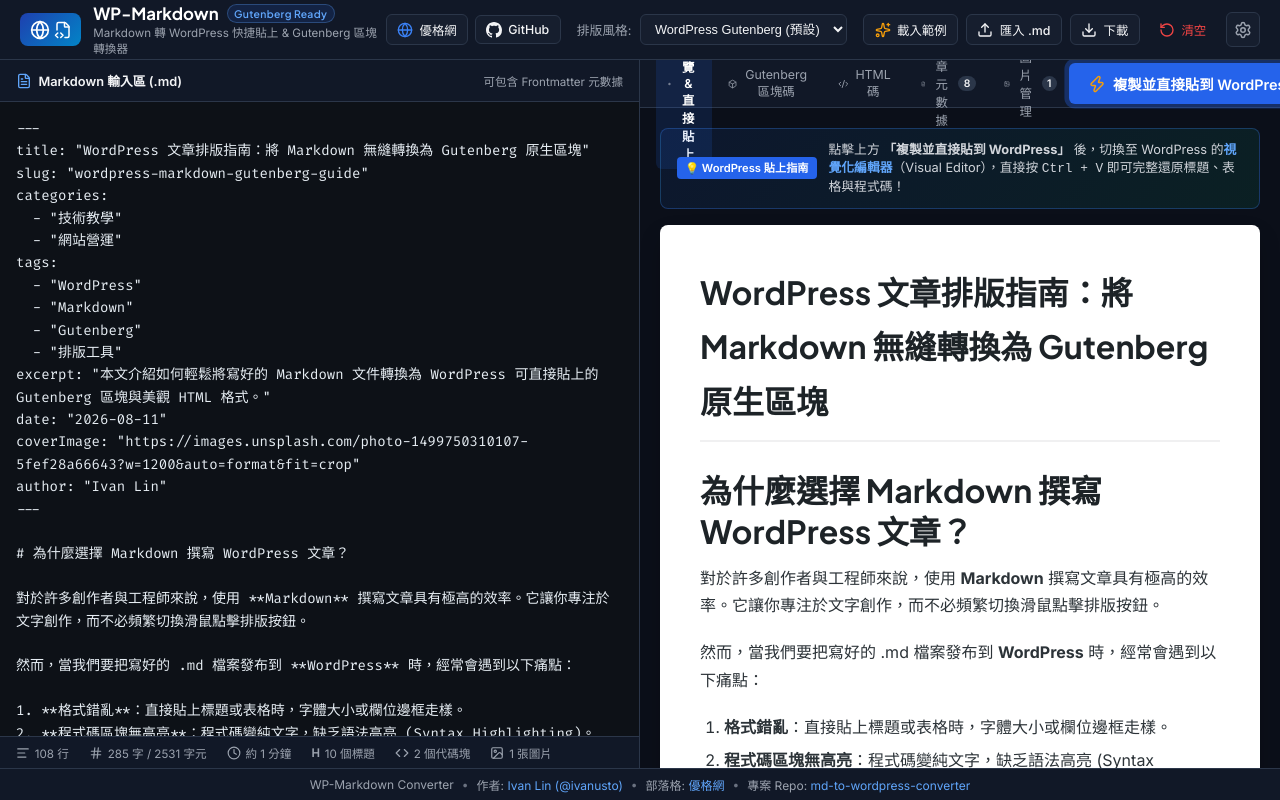
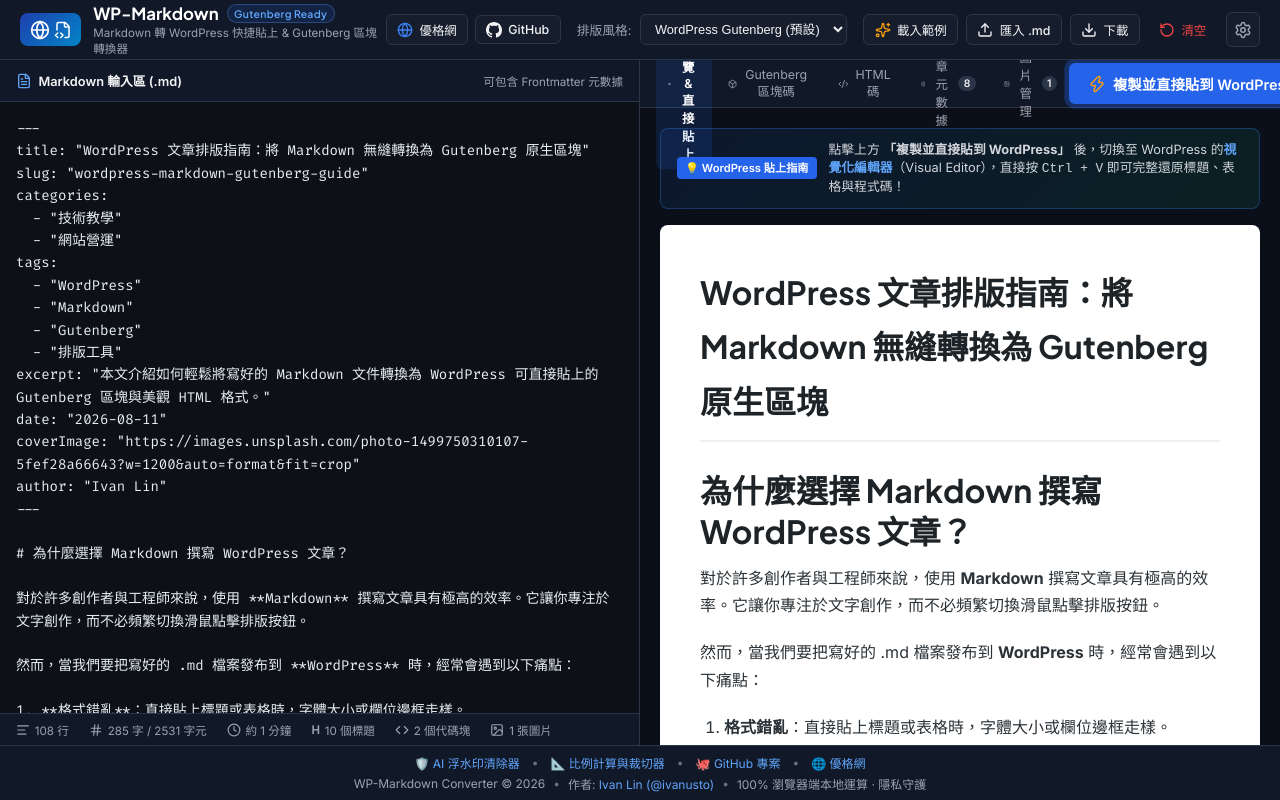
Before and after one commit to ivanusto/md-to-wordpress-converter, a React (Vite) app: page / in a window 1280 px wide. Built offline with nearby package versions, Linux system fonts and the light colour scheme.

Commit message:
feat: add sister tools cross-linking to footer

```diff
--- a/src/App.tsx
+++ b/src/App.tsx
@@ -141,14 +141,21 @@
       />
 
       <footer className="app-footer">
+        <div className="footer-links">
+          <a href="https://ivanusto.github.io/watermarks-remover/" target="_blank" rel="noopener noreferrer">🛡️ AI 浮水印清除器</a>
+          <span className="footer-divider">•</span>
+          <a href="https://ivanusto.github.io/image-aspect-ratio-calculator/" target="_blank" rel="noopener noreferrer">📐 比例計算與裁切器</a>
+          <span className="footer-divider">•</span>
+          <a href="https://github.com/ivanusto/md-to-wordpress-converter" target="_blank" rel="noopener noreferrer">🐙 GitHub 專案</a>
+          <span className="footer-divider">•</span>
+          <a href="https://yblog.org/" target="_blank" rel="noopener noreferrer">🌐 優格網</a>
+        </div>
         <div className="footer-credits">
-          <span>WP-Markdown Converter</span>
+          <span>WP-Markdown Converter &copy; 2026</span>
           <span className="footer-divider">•</span>
           <span>作者: <a href="https://github.com/ivanusto" target="_blank" rel="noopener noreferrer">Ivan Lin (@ivanusto)</a></span>
           <span className="footer-divider">•</span>
-          <span>部落格: <a href="https://yblog.org/" target="_blank" rel="noopener noreferrer">優格網</a></span>
-          <span className="footer-divider">•</span>
-          <span>專案 Repo: <a href="https://github.com/ivanusto/md-to-wordpress-converter" target="_blank" rel="noopener noreferrer">md-to-wordpress-converter</a></span>
+          <span>100% 瀏覽器端本地運算 · 隱私守護</span>
         </div>
       </footer>
     </div>
--- a/src/index.css
+++ b/src/index.css
@@ -167,17 +167,38 @@
 
 /* App Footer */
 .app-footer {
-  height: 32px;
+  min-height: 48px;
   background-color: var(--bg-surface);
   border-top: 1px solid var(--border-color);
   display: flex;
+  flex-direction: column;
   align-items: center;
   justify-content: center;
-  padding: 0 1rem;
+  padding: 0.5rem 1rem;
   font-size: 0.75rem;
   color: var(--text-muted);
   z-index: 10;
   flex-shrink: 0;
+  gap: 0.25rem;
+}
+
+.footer-links {
+  display: flex;
+  align-items: center;
+  justify-content: center;
+  gap: 0.75rem;
+  flex-wrap: wrap;
+}
+
+.footer-links a {
+  color: #60a5fa;
+  text-decoration: none;
+  transition: color 0.15s ease;
+}
+
+.footer-links a:hover {
+  color: #93c5fd;
+  text-decoration: underline;
 }
 
 .footer-credits {
```
